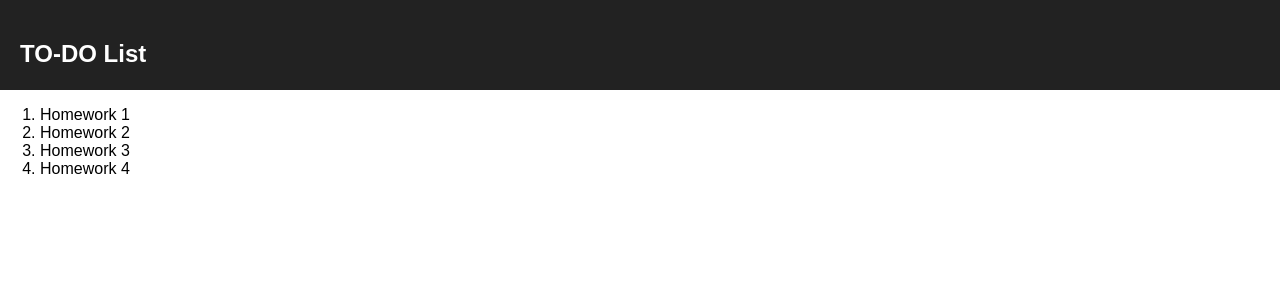
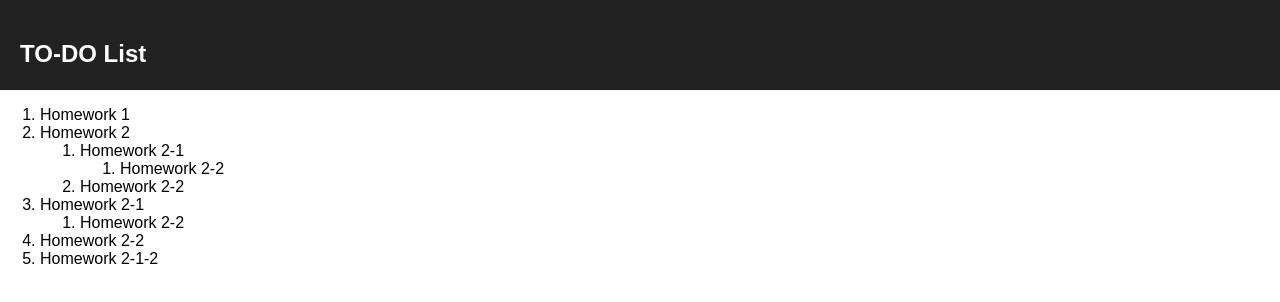
Before and after one commit to guryanova-maria/reactjs, a React (Create React App) app: page / in a window 1280 px wide. Shown: the top 302 px of the page. Built offline with nearby package versions, Linux system fonts and the light colour scheme.

Commit message:
add subdirectories

```diff
--- a/src/Categories.js
+++ b/src/Categories.js
@@ -4,42 +4,59 @@ class Categories extends Component {
 
     constructor(props) {
         super(props);
-        // this.state = {
-        //     item_01: {id: 'item_01', name: 'Homework 1', nodes: [], parent: ''},
-        //     item_02: {id: 'item_02', name: 'Homework 2', nodes: ['item-03'], parent: ''},
-        //     item_03: {id: 'item_03', name: 'Homework 2-1', nodes: [], parent: 'item-02'}
-        // };
         this.state = {
             list: [
-                    'Homework 1',
-                    'Homework 2',
-                    'Homework 3',
-                    'Homework 4',
-            ]
+                {id: 'item_01', name: 'Homework 1', nodes: [], parentId: null},
+                {id: 'item_02', name: 'Homework 2', nodes: ['item_03', 'item_04'], parentId: null},
+                {id: 'item_03', name: 'Homework 2-1', nodes: ['item_04'], parentId: 'item_02'},
+                {id: 'item_04', name: 'Homework 2-2', nodes: [], parentId: 'item_02'},
+                {id: 'item_05', name: 'Homework 2-1-2', nodes: [], parentId: 'item_03'}
+            ],
+            itemsRendered: []
         };
     }
 
     render() {
-        const {list} = this.state;
+        const list = this.state.list;
 
         return (
             <div>
-                <List list={list}/>
+                <List list={list} fullList={list}/>
             </div>
         );
     }
 }
 
-const List = ({list}) => (
-    <ol>
-        {
-            list.map((item, index) => (
-                <li key = {index} >
-                    { item }
-                </li>
-            ))
+const List = ({list, fullList}) => {
+    return(
+        <ol>
+            {
+                list.map(item =>
+                    <ListItem item={item} fullList={fullList}/>
+                )
+            }
+        </ol>
+    );
+};
+
+let getItemById = (id, fullList) => {
+    for (let i = 0; i < fullList.length; i++) {
+        if (fullList[i].id === id) {
+            return fullList[i];
         }
-    </ol>
-)
+    }
+}
+
+const ListItem = ({item, fullList}) => {
+    let nodesList = item.nodes.map(node => getItemById(node, fullList));
+    return (
+        <li key={item.id}>
+            {item.name}
+            {!!nodesList.length &&
+            <List list={nodesList} fullList={fullList}/>
+            }
+        </li>
+    )
+}
 
 export default Categories;
--- a/src/Sidebar.css
+++ b/src/Sidebar.css
@@ -1,5 +1,5 @@
 .sidebar {
-    width:20%;
+    width:40%;
     height:100%;
     clear:right;
 }
```
